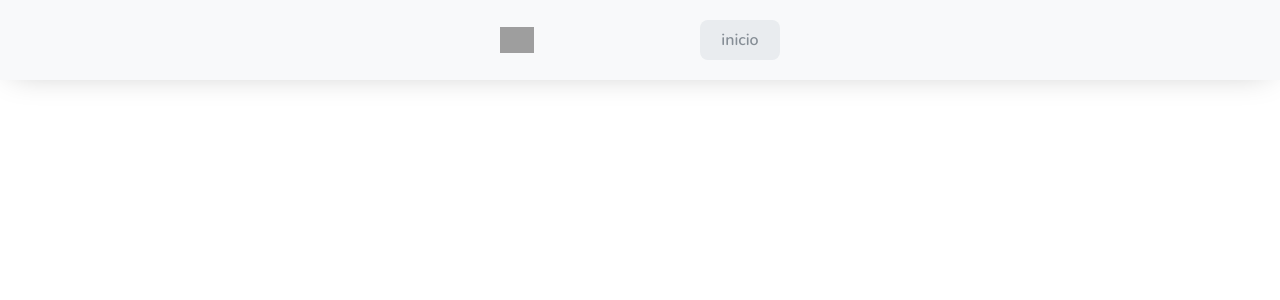
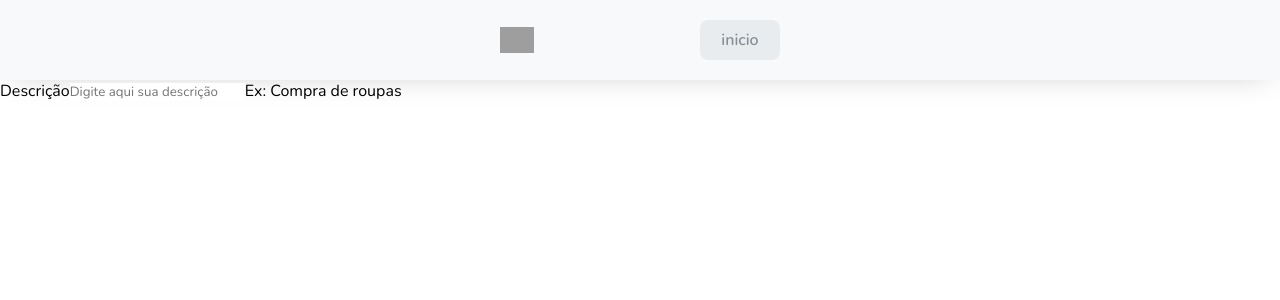
Before and after one commit to NattanSilva/nu-kenzie, a React (Vite) app: page / in a window 1280 px wide. Both pictures are taken after a click on the button "Iniciar". Shown: the top 300 px of the page. Built offline with nearby package versions, Linux system fonts and the light colour scheme; grey boxes are pictures that could not be loaded.

Commit message:
Add: recorder base structure

```diff
--- /dev/null
+++ b/src/Components/Recorder/Recorder.jsx
@@ -0,0 +1,13 @@
+import "./Recorder.css";
+
+export function Recorder() {
+  return (
+    <form className="recorder__container">
+      <label className="recorder__title">Descrição</label>
+      <input id="description__input" type="text" placeholder="Digite aqui sua descrição" />
+      <label className="recorder__sugestion">Ex: Compra de roupas</label>
+      <div>
+      </div>
+    </form>
+  )
+}
--- a/src/Pages/FisrtPage/FirstPage.css
+++ b/src/Pages/FisrtPage/FirstPage.css
@@ -67,3 +67,9 @@
     width: 25%;
   }
 }
+
+@media (min-width: 1240px) {
+  .container {
+    width: 1200px;
+  }
+}
--- a/src/Pages/Home/Home.jsx
+++ b/src/Pages/Home/Home.jsx
@@ -1,10 +1,14 @@
 import { NavBar } from "../../Components/NavBar/NavBar";
+import { Recorder } from "../../Components/Recorder/Recorder";
 import "./Home.css";
 
 function Home({ pageReturn }) {
   return (
     <section className="home">
       <NavBar page={pageReturn}/>
+      <main className="main__container">
+        <Recorder />
+      </main>
     </section>
   )
 }
```
Also changed, not shown: src/Components/Recorder/Recorder.css (added), src/Components/Slogan/Slogan.css (line endings or trailing spaces).
